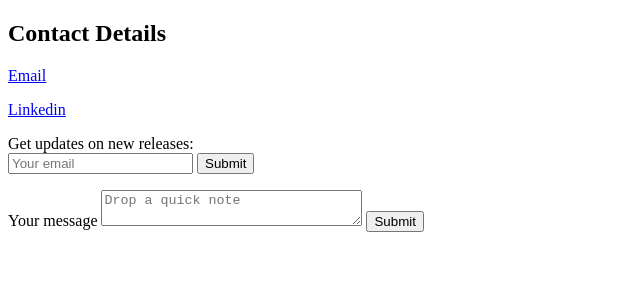
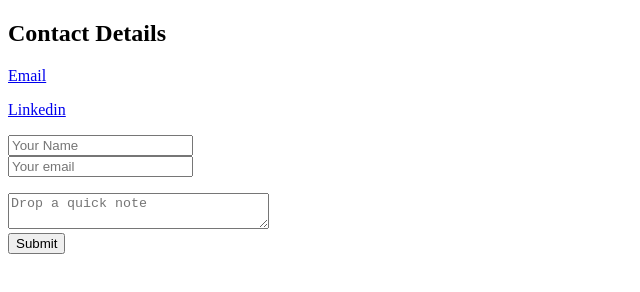
Before and after one commit to Niikonic/cv, a plain HTML site: page ContactInfo.html in a window 1280 px wide. Shown: the whole page, without its empty margins (0-640 px from the left). Drawn offline with Linux system fonts and the light colour scheme.

Commit message:
new and improved contact form
better alignment. with text placeholders on contact, name, and comment form. with interactive working pages.

```diff
--- a/ContactInfo.html
+++ b/ContactInfo.html
@@ -14,16 +14,16 @@
   <p>
     <a href="https://www.linkedin.com/in/niikonicsolutions">Linkedin</a>
   </p>
-  <form class="" action="index.html" method="post">
+  <form action="mailto:niikonicsolutions@gmail.com" method="post" enctype="text/plain">
 
-    Get updates on new releases:<br />
+    <input type="text" name="yourName" placeholder="Your Name" value="" /><br />
     <input type="email" placeholder="Your email" />
-    <input type="submit" />
+
     <p>
 
-      <label>Your message</label>
+
       <textarea name="name" rows"10" cols="30" placeholder="Drop a quick note"></textarea>
-      <input type="submit"/>
+      <br /><input type="submit" />
     </p>
   </form>
 
```
